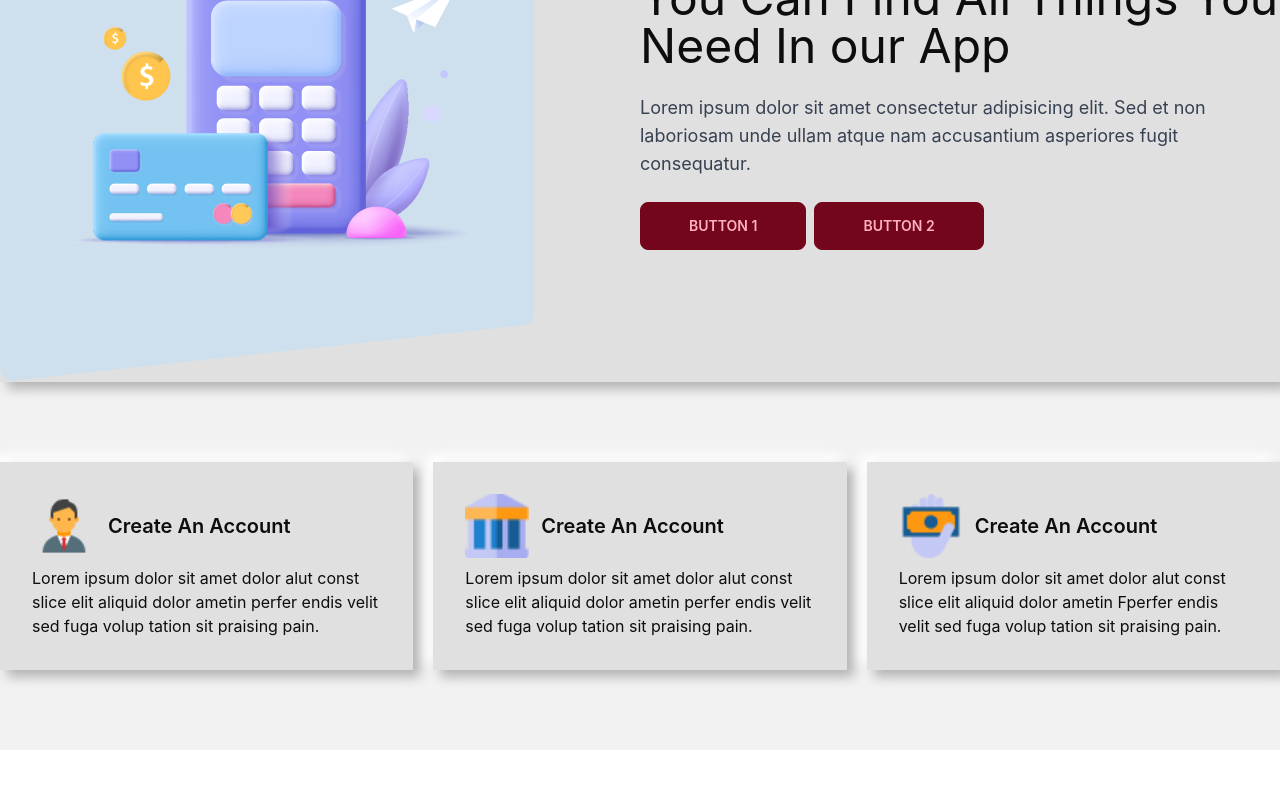
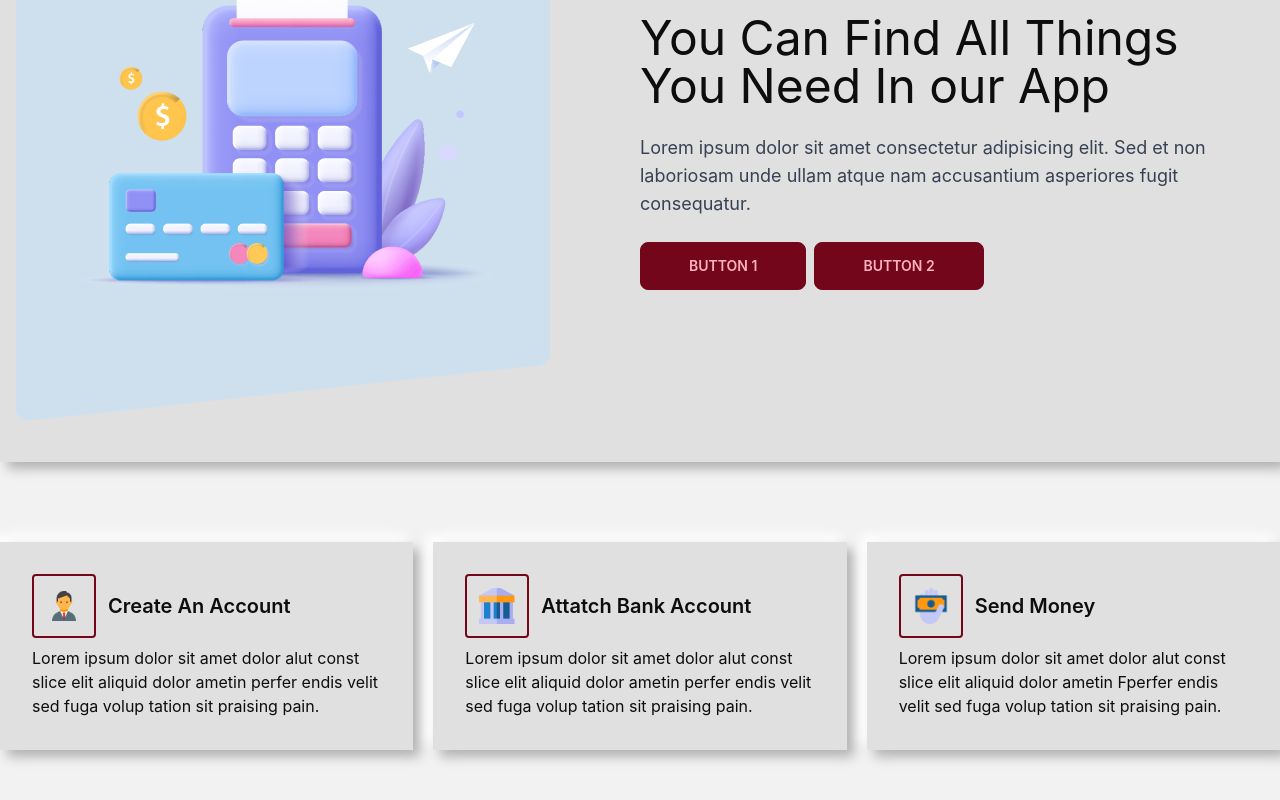
Before and after one commit to azizurrahman-zero/digimoney-bank_client-side, a React (Create React App) app: page / in a window 1280 px wide. Shown: the part 1976-2776 px from the top of the page. Before the commit the page ends 2726 px from the top, so only its background shows below. Built offline with nearby package versions, Linux system fonts and the light colour scheme.

Commit message:
make responsive for mobile device

```diff
--- a/src/pages/Home/DownloadApp.js
+++ b/src/pages/Home/DownloadApp.js
@@ -3,7 +3,7 @@ import DownloadImg from '../../assest/images/app-2.png'
 
 const DownloadApp = () => {
     return (
-        <section className='grid grid-cols-2 mt-20 download-section'>
+        <section className='grid lg:grid-cols-2 mt-20 download-section px-4 py-10'>
              <div>
                 <img src={DownloadImg} alt="" />
              </div>
--- a/src/pages/Home/Feature.js
+++ b/src/pages/Home/Feature.js
@@ -6,7 +6,7 @@ const Feature = ({feature}) => {
           <div class="card-body custom-body">
               <div className="flex">
               <div class="avatar">
-        <div class="w-16 mr-3 rounded">
+        <div class="w-16 mr-3 rounded border-2 border-[#73061A] p-3">
             <img src={feature.image} alt="Tailwind-CSS-Avatar-component" />
         </div>
         </div>
--- a/src/pages/Home/Features.js
+++ b/src/pages/Home/Features.js
@@ -15,19 +15,19 @@ const Features = () => {
     {
       id: 1,
       image:Feature2,
-      title: "Create An Account",
+      title: "Attatch Bank Account",
       desc: "Lorem ipsum dolor sit amet dolor alut const slice elit aliquid dolor ametin perfer endis velit sed fuga volup tation sit praising pain.",
     },
     {
       id: 1,
       image:Feature3,
-      title: "Create An Account",
+      title: "Send Money",
       desc: "Lorem ipsum dolor sit amet dolor alut const slice elit aliquid dolor ametin Fperfer endis velit sed fuga volup tation sit praising pain.",
     },
   ];
   return (
     <section className="py-20">
-      <div className="grid grid-cols-3 gap-5">
+      <div className="grid lg:grid-cols-3 gap-5">
          {
             Features.map(feature=><Feature feature={feature} />)
          }
--- a/src/pages/Home/Header.js
+++ b/src/pages/Home/Header.js
@@ -6,7 +6,7 @@ import BannerSlider from './BannerSlider';
 const Header = () => {
     return (
         <header>
-            <div className='flex justify-between items-center header-top mb-1 p-2'>
+            <div className='lg:flex justify-between items-center header-top mb-1 p-2'>
                     <div className='flex items-center'>
                          <BsBank className='w-16 text-white h-16' />
                          <h1 className='text-5xl text-white ml-5'>Digimoney Bank</h1>
@@ -16,9 +16,9 @@ const Header = () => {
                             <h1 className='bg-[#73061A] px-4 text-md register-button'>Regester Here</h1>
                             <p className='text-md px-2'>Make here your online transactions!</p>
                          </div>
-                         <div className='flex py-8 px-2 rounded  bg-[rgba(0,0,0,0.6)]'>
+                         <div className='lg:flex py-8 px-2 rounded  bg-[rgba(0,0,0,0.6)]'>
 
-                            <select class="select   rounded-none mr-1">
+                            <select class="select   rounded-none mr-1 mb-2 lg:mb-0">
                                         <option disabled selected>Card Type</option>
                                         <option>Card number one  asdfsaf adfadsf</option>
                                         <option>Marge</option>
@@ -35,12 +35,12 @@ const Header = () => {
                                         <option>Maggie</option>
                             </select>
 
-                            <button className='btn bg-[#73061A] rounded-none'>Go</button>
+                            <button className='btn bg-[#73061A] block lg:inline-block px-20 lg:px-4 mt-2 lg:mt-0 rounded-none'>Go</button>
                          </div>
                     </div>
             </div>
            <Menubar />
-           <div className='grid grid-cols-6 mt-2'>
+           <div className='lg:grid grid-cols-6 mt-2'>
              <div className='col-span-4'>
 
              <BannerSlider />
--- a/src/pages/Home/Home.css
+++ b/src/pages/Home/Home.css
@@ -30,12 +30,12 @@ box-shadow:  7px 7px 11px #b3b3b3,
 
 }
 .feature-card:hover .custom-body{
-    color: white;
+    color: #F2F2F2;
 }
 .overlly{
     height: 0;
     width: 100%;
-    background: rebeccapurple;
+    background: #F24968;
     position: absolute;
     z-index: 2;
     bottom: 0;
--- a/src/pages/Home/NewsPortal.js
+++ b/src/pages/Home/NewsPortal.js
@@ -12,7 +12,7 @@ const NewsPortal = () => {
     return (
         <section className='mt-20'>
             <h1 className='text-6xl uppercase text-center text-primary my-20'>Our Latest News</h1>
-            <div className='grid grid-cols-3 gap-5'>
+            <div className='grid lg:grid-cols-3 gap-5'>
 
 
                 {
```
